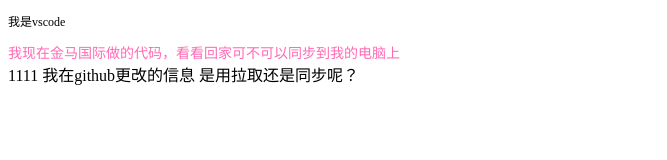
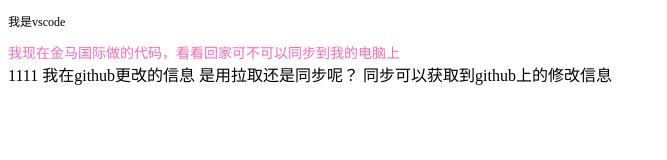
Before and after one commit to liyonghao1210/test, a plain HTML site: page index.html in a window 1280 px wide. Shown: the whole page, without its empty margins (0-667 px from the left). Drawn offline with Linux system fonts and the light colour scheme.

Commit message:
Update index.html

```diff
--- a/index.html
+++ b/index.html
@@ -22,5 +22,6 @@
     <span>1111</span>
     我在github更改的信息
     是用拉取还是同步呢？
+    同步可以获取到github上的修改信息
 </body>
 </html>
```
